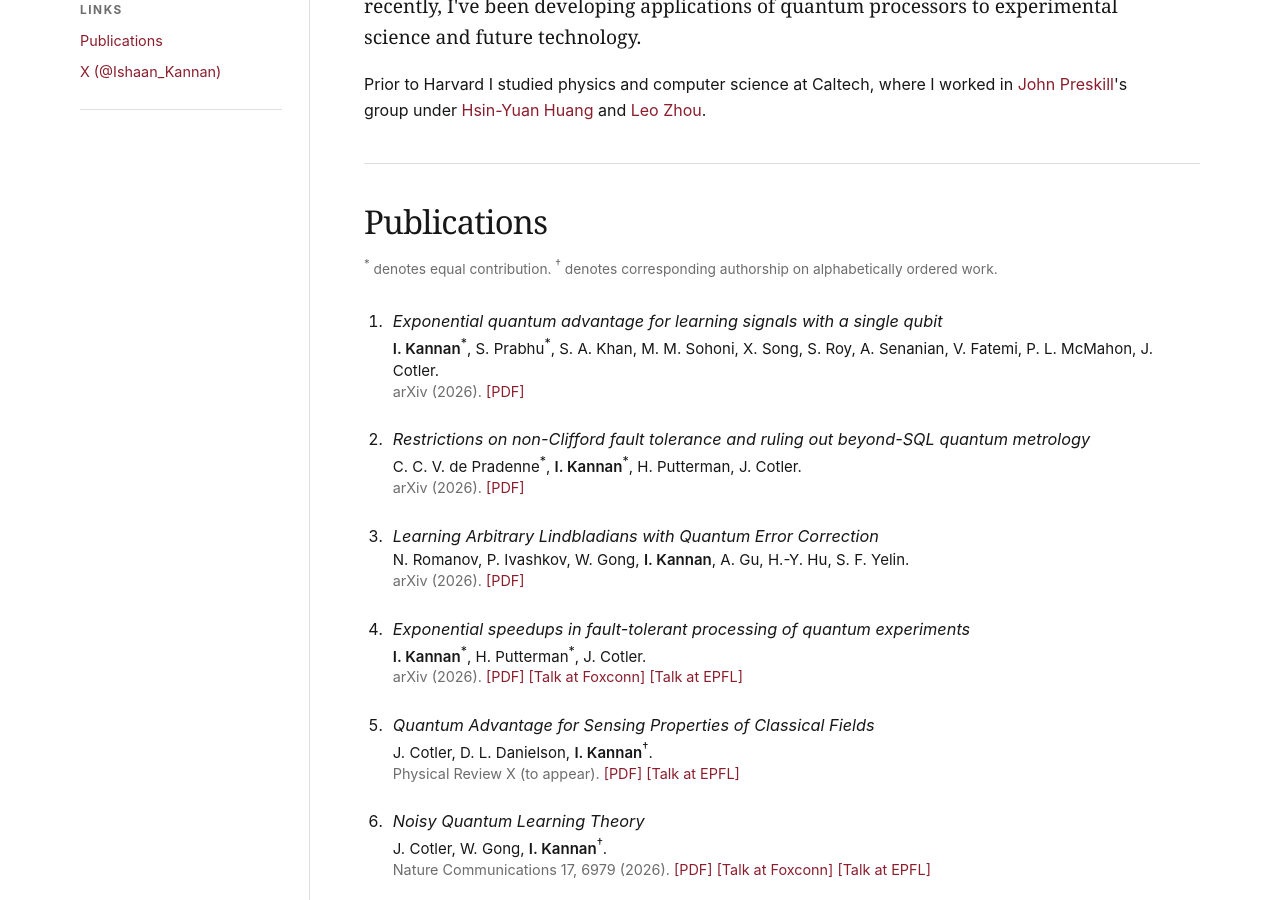
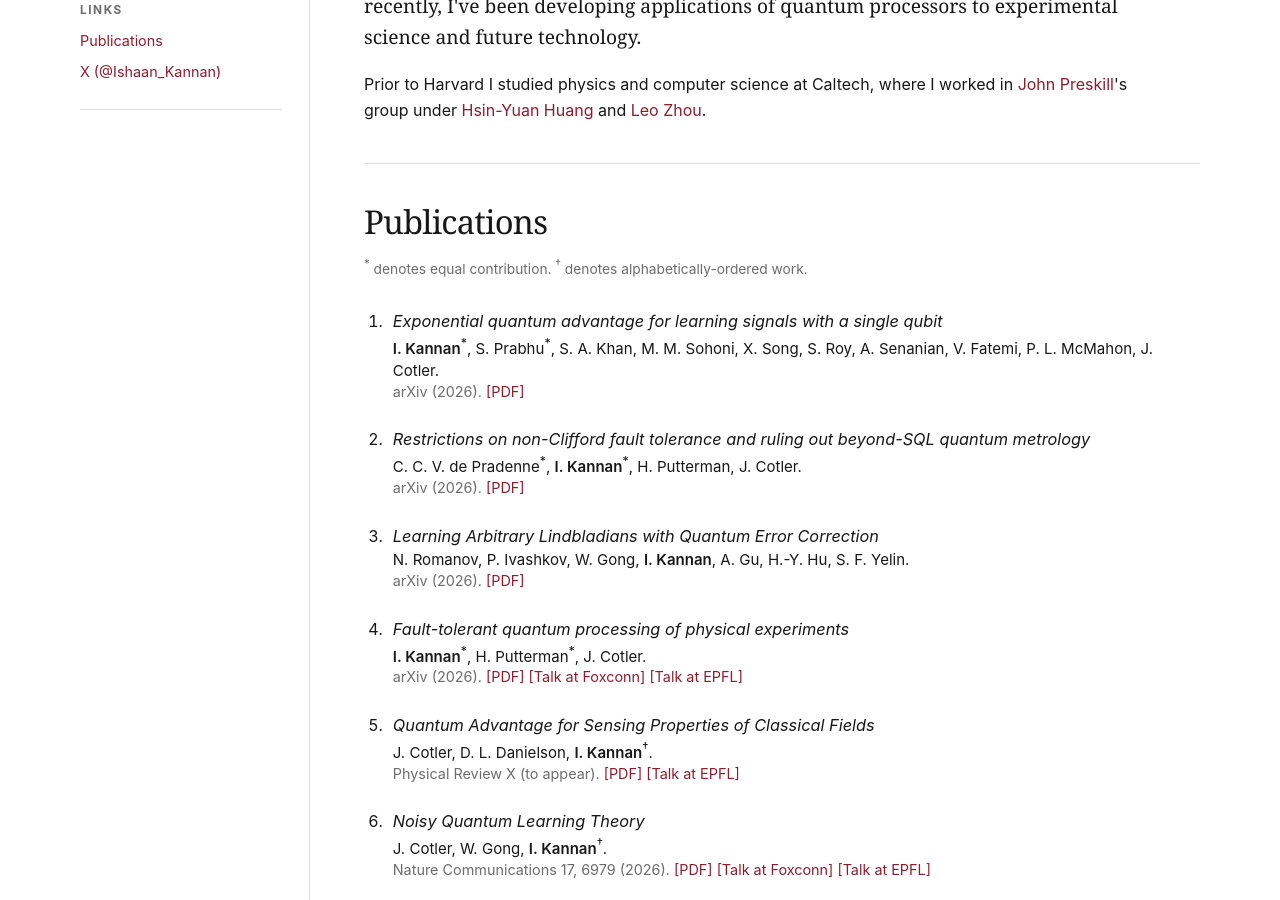
Before and after one commit to ishaan-kannan/ishaan-kannan.github.io, a Jekyll site: the page index.html, which Jekyll copies as it is, in a window 1280 px wide and 900 px high, scrolled down 545 px. Built offline with Jekyll 4.4.1, drawn with Linux system fonts in a browser that asks for light colours.

Commit message:
Update index.html

```diff
--- a/index.html
+++ b/index.html
@@ -85,7 +85,7 @@
           line-height: 1.45;
         ">
           <sup>*</sup> denotes equal contribution.
-          <sup>&dagger;</sup> denotes corresponding authorship on alphabetically ordered work.
+          <sup>&dagger;</sup> denotes alphabetically-ordered work.
         </p>
 
         <ol style="
@@ -150,7 +150,7 @@
 
           <li style="padding-left: 0.35rem; margin-bottom: 1.55rem;">
             <div class="pub-title" style="font-size: 1.02rem; line-height: 1.4; margin-bottom: 2px;">
-              Exponential speedups in fault-tolerant processing of quantum experiments
+              Fault-tolerant quantum processing of physical experiments
             </div>
 
             <div style="font-size: 0.94rem; line-height: 1.45;">
```
